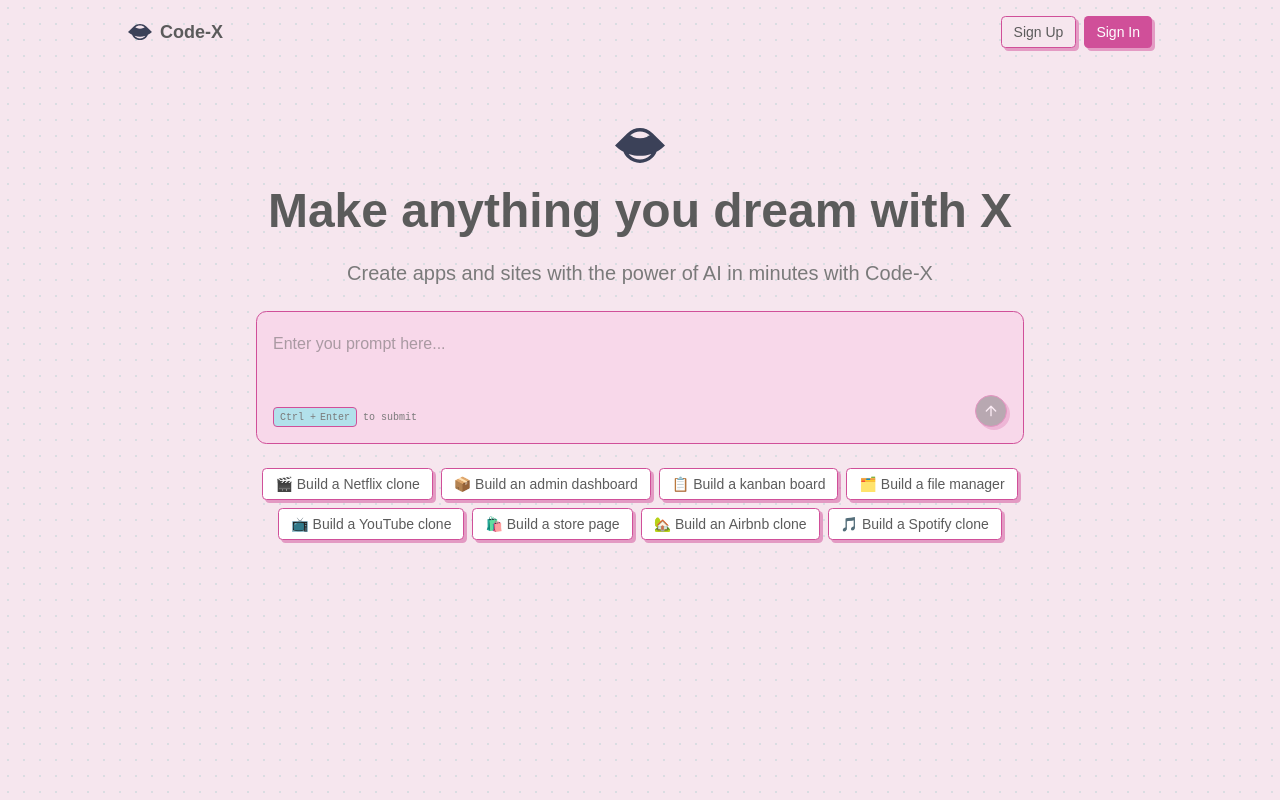
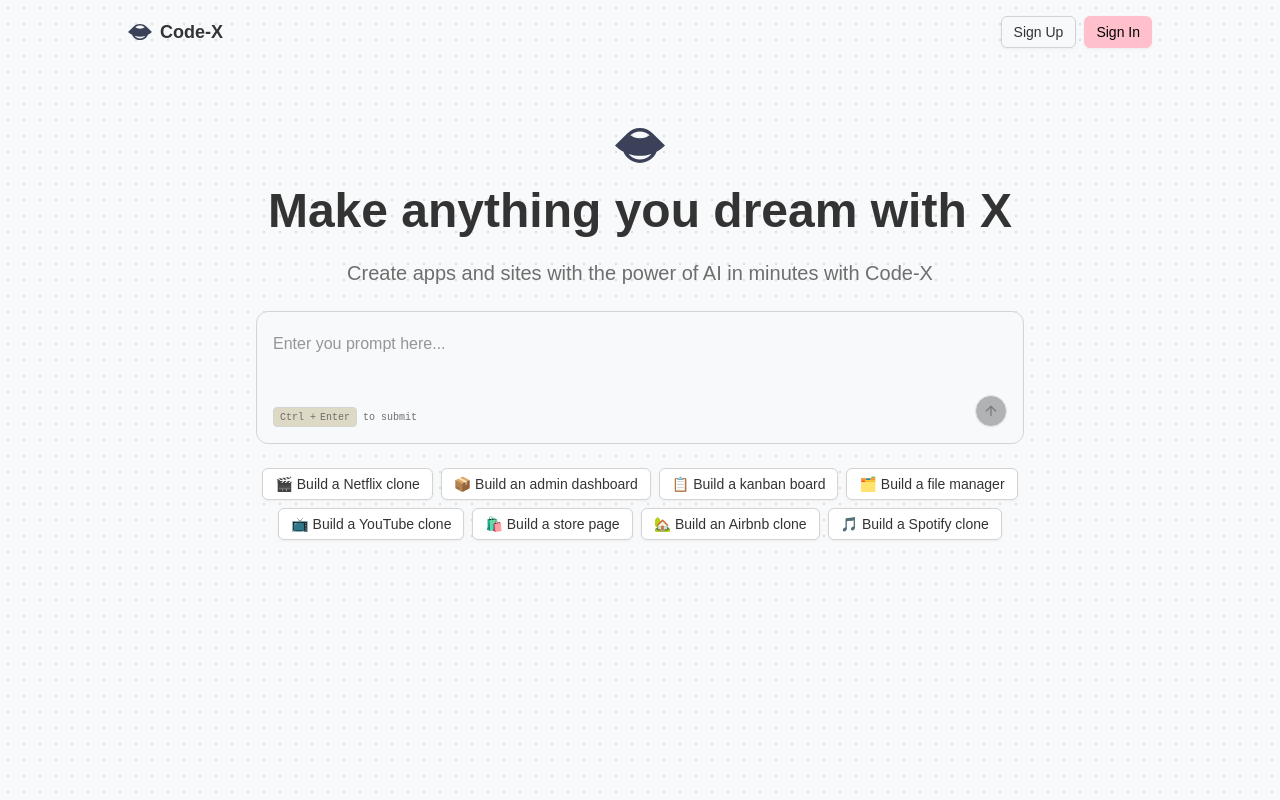
Before and after one commit to ManavSaini124/Code-X, a Next.js app: page / in a window 1280 px wide. Built offline with nearby package versions, Linux system fonts and the light colour scheme; no server answers.

Commit message:
fix: correct typo in grid layout class names in ProjectsList component and remove unused import in MessagesContainer

```diff
--- a/src/app/globals.css
+++ b/src/app/globals.css
@@ -3,7 +3,7 @@
 
 @custom-variant dark (&:is(.dark *));
 
-:root {
+/* :root {
   --background: oklch(0.9399 0.0203 345.6985);
   --foreground: oklch(0.4712 0 0);
   --card: oklch(0.9498 0.0500 86.8891);
@@ -150,6 +150,155 @@
   --shadow-lg: var(--shadow-lg);
   --shadow-xl: var(--shadow-xl);
   --shadow-2xl: var(--shadow-2xl);
+} */
+
+:root {
+  --background: oklch(0.9809 0.0025 228.7836);
+  --foreground: oklch(0.3211 0 0);
+  --card: oklch(1.0000 0 0);
+  --card-foreground: oklch(0.3211 0 0);
+  --popover: oklch(1.0000 0 0);
+  --popover-foreground: oklch(0.3211 0 0);
+  --primary: oklch(0.8677 0.0735 7.0855);
+  --primary-foreground: oklch(0 0 0);
+  --secondary: oklch(0.8148 0.0819 225.7537);
+  --secondary-foreground: oklch(0 0 0);
+  --muted: oklch(0.8828 0.0285 98.1033);
+  --muted-foreground: oklch(0.5382 0 0);
+  --accent: oklch(0.9680 0.2110 109.7692);
+  --accent-foreground: oklch(0 0 0);
+  --destructive: oklch(0.6368 0.2078 25.3313);
+  --destructive-foreground: oklch(1.0000 0 0);
+  --border: oklch(0.8699 0 0);
+  --input: oklch(0.8699 0 0);
+  --ring: oklch(0.8677 0.0735 7.0855);
+  --chart-1: oklch(0.8677 0.0735 7.0855);
+  --chart-2: oklch(0.8148 0.0819 225.7537);
+  --chart-3: oklch(0.9680 0.2110 109.7692);
+  --chart-4: oklch(0.8027 0.1355 349.2347);
+  --chart-5: oklch(0.7395 0.2268 142.8504);
+  --sidebar: oklch(0.9809 0.0025 228.7836);
+  --sidebar-foreground: oklch(0.3211 0 0);
+  --sidebar-primary: oklch(0.8677 0.0735 7.0855);
+  --sidebar-primary-foreground: oklch(0 0 0);
+  --sidebar-accent: oklch(0.9680 0.2110 109.7692);
+  --sidebar-accent-foreground: oklch(0 0 0);
+  --sidebar-border: oklch(0.8699 0 0);
+  --sidebar-ring: oklch(0.8677 0.0735 7.0855);
+  --font-sans: Poppins, sans-serif;
+  --font-serif: ui-serif, Georgia, Cambria, "Times New Roman", Times, serif;
+  --font-mono: Roboto Mono, monospace;
+  --radius: 0.5rem;
+  --shadow-2xs: 0 1px 3px 0px hsl(0 0% 0% / 0.05);
+  --shadow-xs: 0 1px 3px 0px hsl(0 0% 0% / 0.05);
+  --shadow-sm: 0 1px 3px 0px hsl(0 0% 0% / 0.10), 0 1px 2px -1px hsl(0 0% 0% / 0.10);
+  --shadow: 0 1px 3px 0px hsl(0 0% 0% / 0.10), 0 1px 2px -1px hsl(0 0% 0% / 0.10);
+  --shadow-md: 0 1px 3px 0px hsl(0 0% 0% / 0.10), 0 2px 4px -1px hsl(0 0% 0% / 0.10);
+  --shadow-lg: 0 1px 3px 0px hsl(0 0% 0% / 0.10), 0 4px 6px -1px hsl(0 0% 0% / 0.10);
+  --shadow-xl: 0 1px 3px 0px hsl(0 0% 0% / 0.10), 0 8px 10px -1px hsl(0 0% 0% / 0.10);
+  --shadow-2xl: 0 1px 3px 0px hsl(0 0% 0% / 0.25);
+  --tracking-normal: 0em;
+  --spacing: 0.25rem;
+}
+
+.dark {
+  --background: oklch(0.2303 0.0125 264.2926);
+  --foreground: oklch(0.9219 0 0);
+  --card: oklch(0.3210 0.0078 223.6661);
+  --card-foreground: oklch(0.9219 0 0);
+  --popover: oklch(0.3210 0.0078 223.6661);
+  --popover-foreground: oklch(0.9219 0 0);
+  --primary: oklch(0.8027 0.1355 349.2347);
+  --primary-foreground: oklch(0 0 0);
+  --secondary: oklch(0.7395 0.2268 142.8504);
+  --secondary-foreground: oklch(0 0 0);
+  --muted: oklch(0.3867 0 0);
+  --muted-foreground: oklch(0.7155 0 0);
+  --accent: oklch(0.8148 0.0819 225.7537);
+  --accent-foreground: oklch(0 0 0);
+  --destructive: oklch(0.6368 0.2078 25.3313);
+  --destructive-foreground: oklch(1.0000 0 0);
+  --border: oklch(0.3867 0 0);
+  --input: oklch(0.3867 0 0);
+  --ring: oklch(0.8027 0.1355 349.2347);
+  --chart-1: oklch(0.8027 0.1355 349.2347);
+  --chart-2: oklch(0.7395 0.2268 142.8504);
+  --chart-3: oklch(0.8148 0.0819 225.7537);
+  --chart-4: oklch(0.9680 0.2110 109.7692);
+  --chart-5: oklch(0.8652 0.1768 90.3816);
+  --sidebar: oklch(0.2303 0.0125 264.2926);
+  --sidebar-foreground: oklch(0.9219 0 0);
+  --sidebar-primary: oklch(0.8027 0.1355 349.2347);
+  --sidebar-primary-foreground: oklch(0 0 0);
+  --sidebar-accent: oklch(0.8148 0.0819 225.7537);
+  --sidebar-accent-foreground: oklch(0 0 0);
+  --sidebar-border: oklch(0.3867 0 0);
+  --sidebar-ring: oklch(0.8027 0.1355 349.2347);
+  --font-sans: Poppins, sans-serif;
+  --font-serif: ui-serif, Georgia, Cambria, "Times New Roman", Times, serif;
+  --font-mono: Roboto Mono, monospace;
+  --radius: 0.5rem;
+  --shadow-2xs: 0 1px 3px 0px hsl(0 0% 0% / 0.05);
+  --shadow-xs: 0 1px 3px 0px hsl(0 0% 0% / 0.05);
+  --shadow-sm: 0 1px 3px 0px hsl(0 0% 0% / 0.10), 0 1px 2px -1px hsl(0 0% 0% / 0.10);
+  --shadow: 0 1px 3px 0px hsl(0 0% 0% / 0.10), 0 1px 2px -1px hsl(0 0% 0% / 0.10);
+  --shadow-md: 0 1px 3px 0px hsl(0 0% 0% / 0.10), 0 2px 4px -1px hsl(0 0% 0% / 0.10);
+  --shadow-lg: 0 1px 3px 0px hsl(0 0% 0% / 0.10), 0 4px 6px -1px hsl(0 0% 0% / 0.10);
+  --shadow-xl: 0 1px 3px 0px hsl(0 0% 0% / 0.10), 0 8px 10px -1px hsl(0 0% 0% / 0.10);
+  --shadow-2xl: 0 1px 3px 0px hsl(0 0% 0% / 0.25);
+}
+
+@theme inline {
+  --color-background: var(--background);
+  --color-foreground: var(--foreground);
+  --color-card: var(--card);
+  --color-card-foreground: var(--card-foreground);
+  --color-popover: var(--popover);
+  --color-popover-foreground: var(--popover-foreground);
+  --color-primary: var(--primary);
+  --color-primary-foreground: var(--primary-foreground);
+  --color-secondary: var(--secondary);
+  --color-secondary-foreground: var(--secondary-foreground);
+  --color-muted: var(--muted);
+  --color-muted-foreground: var(--muted-foreground);
+  --color-accent: var(--accent);
+  --color-accent-foreground: var(--accent-foreground);
+  --color-destructive: var(--destructive);
+  --color-destructive-foreground: var(--destructive-foreground);
+  --color-border: var(--border);
+  --color-input: var(--input);
+  --color-ring: var(--ring);
+  --color-chart-1: var(--chart-1);
+  --color-chart-2: var(--chart-2);
+  --color-chart-3: var(--chart-3);
+  --color-chart-4: var(--chart-4);
+  --color-chart-5: var(--chart-5);
+  --color-sidebar: var(--sidebar);
+  --color-sidebar-foreground: var(--sidebar-foreground);
+  --color-sidebar-primary: var(--sidebar-primary);
+  --color-sidebar-primary-foreground: var(--sidebar-primary-foreground);
+  --color-sidebar-accent: var(--sidebar-accent);
+  --color-sidebar-accent-foreground: var(--sidebar-accent-foreground);
+  --color-sidebar-border: var(--sidebar-border);
+  --color-sidebar-ring: var(--sidebar-ring);
+
+  --font-sans: var(--font-sans);
+  --font-mono: var(--font-mono);
+  --font-serif: var(--font-serif);
+
+  --radius-sm: calc(var(--radius) - 4px);
+  --radius-md: calc(var(--radius) - 2px);
+  --radius-lg: var(--radius);
+  --radius-xl: calc(var(--radius) + 4px);
+
+  --shadow-2xs: var(--shadow-2xs);
+  --shadow-xs: var(--shadow-xs);
+  --shadow-sm: var(--shadow-sm);
+  --shadow: var(--shadow);
+  --shadow-md: var(--shadow-md);
+  --shadow-lg: var(--shadow-lg);
+  --shadow-xl: var(--shadow-xl);
+  --shadow-2xl: var(--shadow-2xl);
 }
 
 @layer base {
--- a/src/modules/home/ui/components/projects-list.tsx
+++ b/src/modules/home/ui/components/projects-list.tsx
@@ -20,7 +20,7 @@
            <h2 className="text-2xl font-semibold">
                 {user?.firstName}&apos;s Projects
             </h2>
-            <div className="grid grids-cols-1 sm:grig-cols-3 gap-6">
+            <div className="grid grid-cols-1 sm:grid-cols-3 gap-6">
                 {projects?.length === 0 && (
                     <div className="col-span-full text-center">
                         <p className="text-sm text-muted-foreground">
--- a/src/modules/projects/ui/components/messages-container.tsx
+++ b/src/modules/projects/ui/components/messages-container.tsx
@@ -5,7 +5,6 @@
 import { useEffect, useRef } from "react"
 import { Fragment } from "@/generated/prisma"
 import { MessageLoading } from "./message-loading"
-import { set } from "date-fns"
 
 interface Props {
     projectId: string,
```
